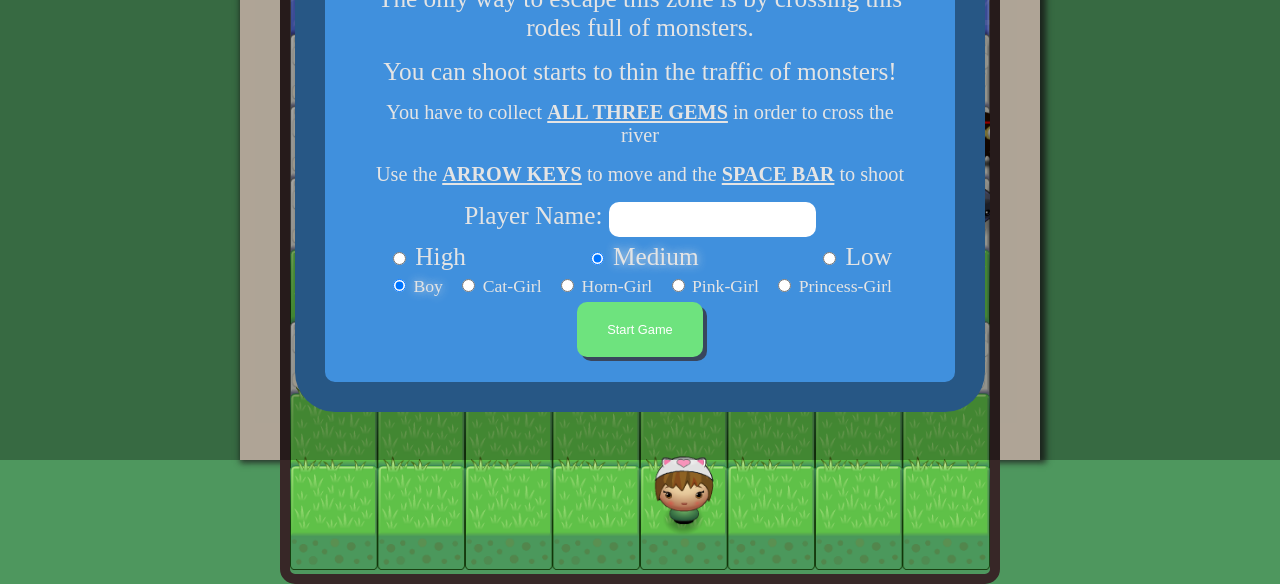
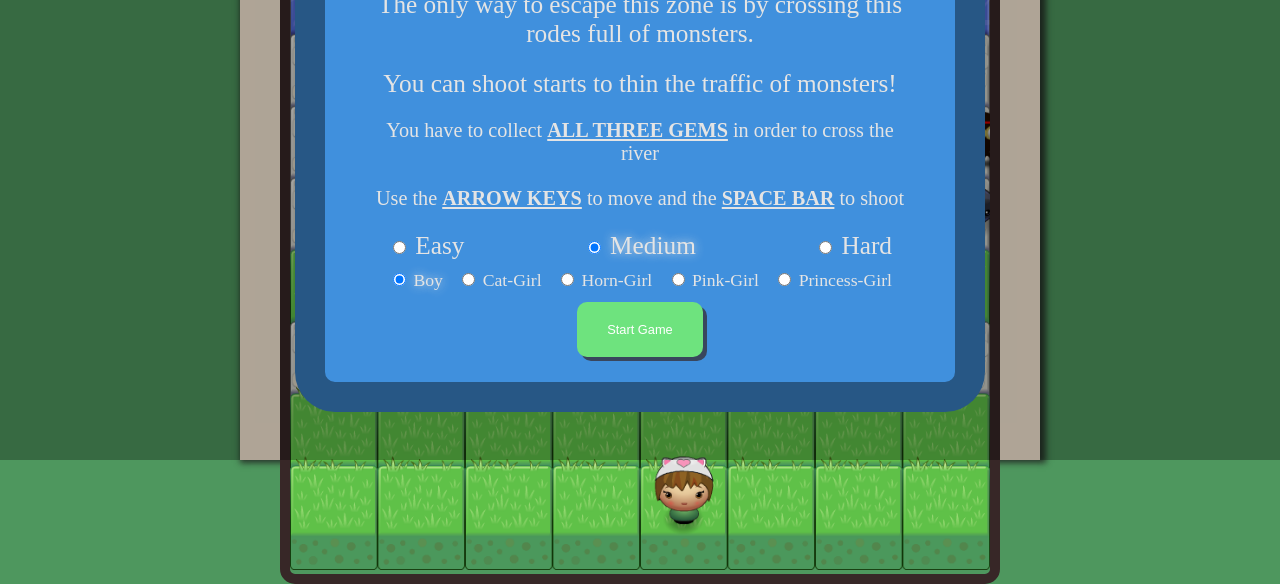
Before and after one commit to dor4231/cross_rode, a website: page index.html in a window 1280 px wide. Shown: the part 340-924 px from the top of the page. Drawn offline with Linux system fonts and the light colour scheme; a web font is replaced by a local one.

Commit message:
refactor: Commented out the user name input

```diff
--- a/index.html
+++ b/index.html
@@ -51,22 +51,22 @@
         <p class="control-guid">You have to collect <span>all three gems</span> in order to cross the river</p>
         <p class="control-guid">Use the <span>Arrow Keys</span> to move and the <span>Space Bar</span> to shoot</p>
         <div class="start-form">
-            <div>
-                <label for="player-name">Player Name:</label>
-                <input type="text" id="player-name">
-            </div>
+            <!--<div>-->
+                <!--<label for="player-name">Player Name:</label>-->
+                <!--<input type="text" id="player-name">-->
+            <!--</div>-->
             <div class="radio difficulty">
                 <div>
-                    <input type="radio" name="difficulty" id="high">
-                    <label for="high">High</label>
+                    <input type="radio" name="difficulty" id="low">
+                    <label for="low">Easy</label>
                 </div>
                 <div>
                     <input type="radio" name="difficulty" id="medium" checked>
                     <label for="medium">Medium</label>
                 </div>
                 <div>
-                    <input type="radio" name="difficulty" id="low">
-                    <label for="low">Low</label>
+                    <input type="radio" name="difficulty" id="high">
+                    <label for="high">Hard</label>
                 </div>
             </div>
             <div class="radio character">
```
